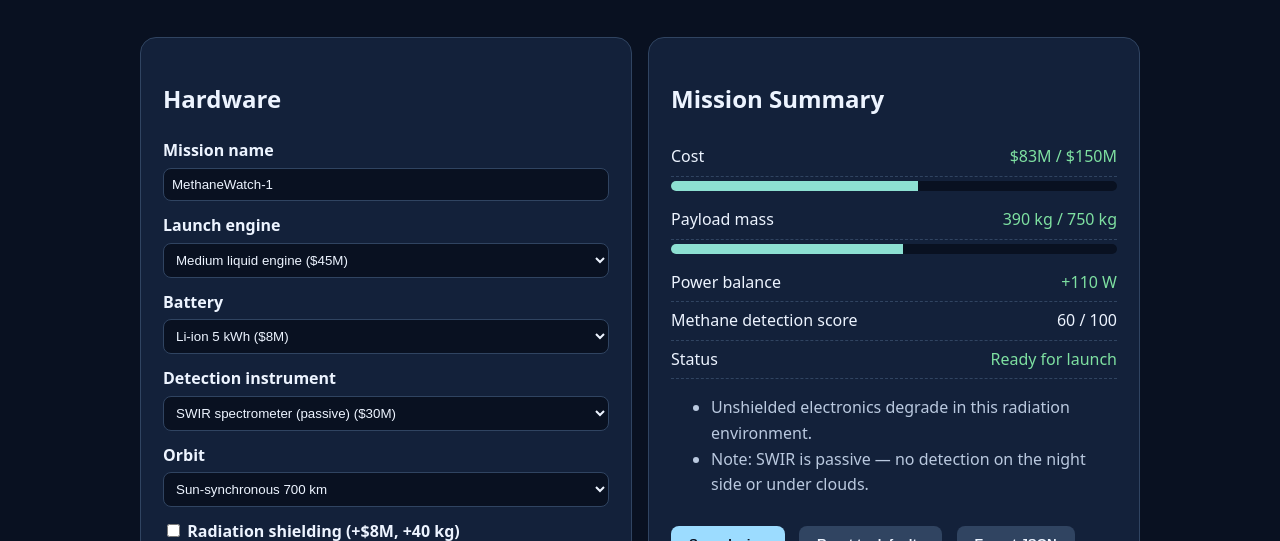
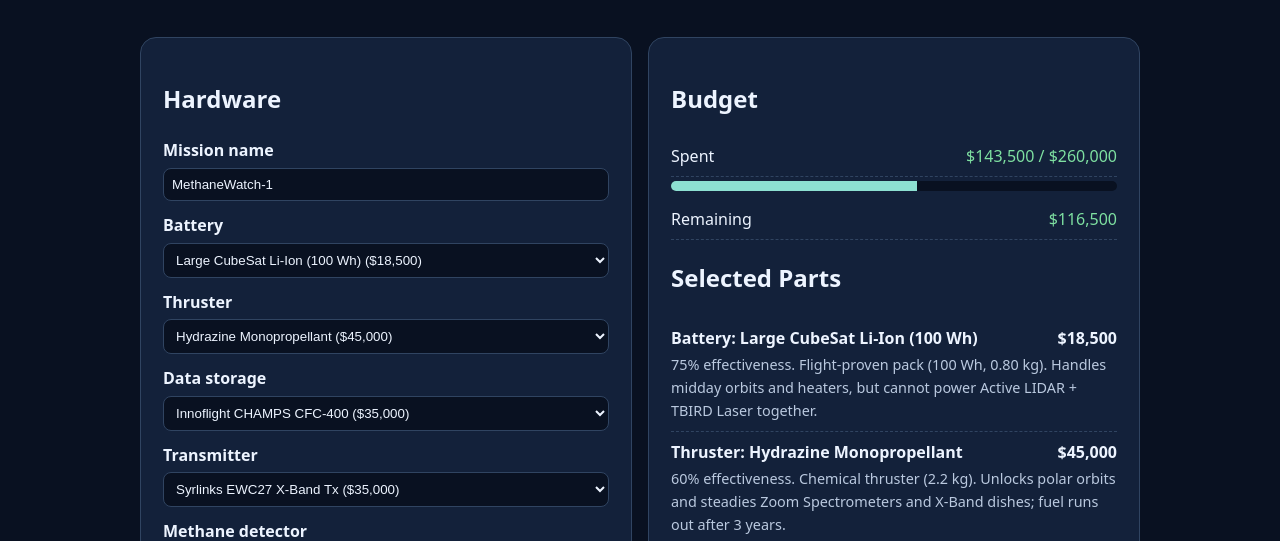
Before and after one commit to curiofrontierx/NasaApp_2026_SpaceMissionDesign, a plain HTML site: page design.html in a window 1280 px wide. Shown: the part 259-800 px from the top of the page. Drawn offline with Linux system fonts and the light colour scheme.

Commit message:
Use real parts catalog and add Simulate button

```diff
--- a/assets/design.js
+++ b/assets/design.js
@@ -1,104 +1,80 @@
 // Design Configuration: player hardware choices, validated and persisted in localStorage.
 const STORAGE_KEY = 'cfx.design.v1';
-const BUDGET = 150;   // $M
-const BUS_MASS = 150; // kg (structure / bus)
-const OPTIONS = {
-  engine: [
-    { id: 'small',  name: 'Small solid booster',  cost: 25, maxMass: 400 },
-    { id: 'medium', name: 'Medium liquid engine', cost: 45, maxMass: 900 },
-    { id: 'heavy',  name: 'Heavy-lift engine',    cost: 80, maxMass: 2000 }
-  ],
-  battery: [
-    { id: 'liion',  name: 'Li-ion 2 kWh',      cost: 4,  mass: 30, power: 120 },
-    { id: 'liion2', name: 'Li-ion 5 kWh',      cost: 8,  mass: 60, power: 260 },
-    { id: 'solid',  name: 'Solid-state 8 kWh', cost: 15, mass: 55, power: 420 }
-  ],
-  instrument: [
-    { id: 'swir',  name: 'SWIR spectrometer (passive)', cost: 30, mass: 180, power: 150, score: 60, needsSun: true },
-    { id: 'lidar', name: 'Active LIDAR',                cost: 55, mass: 320, power: 380, score: 85, needsSun: false },
-    { id: 'both',  name: 'SWIR + LIDAR suite',          cost: 80, mass: 500, power: 530, score: 95, needsSun: false }
-  ],
-  orbit: [
-    { id: 'leo400', name: 'LEO 400 km',             massFactor: 1.0, scoreBonus: 10,  radiation: 1 },
-    { id: 'sso700', name: 'Sun-synchronous 700 km', massFactor: 1.2, scoreBonus: 15,  radiation: 2 },
-    { id: 'meo',    name: 'MEO 2000 km',            massFactor: 1.6, scoreBonus: -10, radiation: 3 }
-  ]
-};
-const DEFAULTS = { missionName: 'MethaneWatch-1', engine: 'medium', battery: 'liion2', instrument: 'swir', orbit: 'sso700', shielding: false };
+// BUDGET, OPTIONS, LABELS and DEFAULTS come from assets/parts.js.
+const SIM_PAGE = 'simulation.html'; // simulation page (built by a teammate)
 
 const $ = id => document.getElementById(id);
 const find = (key, id) => OPTIONS[key].find(o => o.id === id);
+const money = n => '$' + n.toLocaleString('en-US');
 
 for (const key of Object.keys(OPTIONS)) {
   $(key).innerHTML = OPTIONS[key]
-    .map(o => `<option value="${o.id}">${o.name}${o.cost ? ` ($${o.cost}M)` : ''}</option>`).join('');
+    .map(o => `<option value="${o.id}">${o.name} (${money(o.cost)})</option>`).join('');
   $(key).addEventListener('change', update);
 }
-$('shielding').addEventListener('change', update);
 $('missionName').addEventListener('input', update);
 
 function readForm() {
-  return {
-    missionName: $('missionName').value.trim() || DEFAULTS.missionName,
-    engine: $('engine').value, battery: $('battery').value,
-    instrument: $('instrument').value, orbit: $('orbit').value,
-    shielding: $('shielding').checked
-  };
+  const cfg = { missionName: $('missionName').value.trim() || DEFAULTS.missionName };
+  for (const key of Object.keys(OPTIONS)) cfg[key] = $(key).value;
+  return cfg;
 }
 
 function applyForm(cfg) {
   const c = { ...DEFAULTS, ...cfg };
   for (const key of Object.keys(OPTIONS)) $(key).value = find(key, c[key]) ? c[key] : DEFAULTS[key];
   $('missionName').value = String(c.missionName).slice(0, 40);
-  $('shielding').checked = !!c.shielding;
   update();
 }
 
-function evaluate(cfg) {
-  const e = find('engine', cfg.engine), b = find('battery', cfg.battery);
-  const i = find('instrument', cfg.instrument), o = find('orbit', cfg.orbit);
-  const cost = e.cost + b.cost + i.cost + (cfg.shielding ? 8 : 0);
-  const mass = BUS_MASS + b.mass + i.mass + (cfg.shielding ? 40 : 0);
-  const capacity = Math.round(e.maxMass / o.massFactor);
-  const powerBalance = b.power - i.power;
-  const issues = [];
-  if (cost > BUDGET) issues.push(`Over budget by $${cost - BUDGET}M.`);
-  if (mass > capacity) issues.push(`Payload ${mass} kg exceeds launch capacity ${capacity} kg for this orbit.`);
-  if (powerBalance < 0) issues.push(`Battery cannot power instrument (deficit ${-powerBalance} W).`);
-  let score = i.score + o.scoreBonus;
-  if (o.radiation >= 2 && !cfg.shielding) {
-    score -= 15 * (o.radiation - 1);
-    issues.push('Unshielded electronics degrade in this radiation environment.');
-  }
-  if (i.needsSun) issues.push('Note: SWIR is passive — no detection on the night side or under clouds.');
-  score = Math.max(0, Math.min(100, score));
-  const valid = cost <= BUDGET && mass <= capacity && powerBalance >= 0;
-  return { cost, mass, capacity, powerBalance, score, issues, valid };
+function selectedParts(cfg) {
+  return Object.keys(OPTIONS).map(key => ({ label: LABELS[key], ...find(key, cfg[key]) }));
 }
 
 function update() {
-  const r = evaluate(readForm());
-  $('costText').textContent = `$${r.cost}M / $${BUDGET}M`;
-  $('costText').className = r.cost > BUDGET ? 'bad' : 'ok';
-  $('costBar').style.width = Math.min(100, r.cost / BUDGET * 100) + '%';
-  $('massText').textContent = `${r.mass} kg / ${r.capacity} kg`;
-  $('massText').className = r.mass > r.capacity ? 'bad' : 'ok';
-  $('massBar').style.width = Math.min(100, r.mass / r.capacity * 100) + '%';
-  $('powerText').textContent = `${r.powerBalance >= 0 ? '+' : ''}${r.powerBalance} W`;
-  $('powerText').className = r.powerBalance < 0 ? 'bad' : 'ok';
-  $('scoreText').textContent = `${r.score} / 100`;
-  $('statusText').textContent = r.valid ? 'Ready for launch' : 'Not launchable';
-  $('statusText').className = r.valid ? 'ok' : 'bad';
-  $('issues').innerHTML = '';
-  r.issues.forEach(t => { const li = document.createElement('li'); li.textContent = t; $('issues').appendChild(li); });
+  const parts = selectedParts(readForm());
+  const cost = parts.reduce((sum, p) => sum + p.cost, 0);
+  $('costText').textContent = `${money(cost)} / ${money(BUDGET)}`;
+  $('costText').className = cost > BUDGET ? 'bad' : 'ok';
+  $('costBar').style.width = Math.min(100, cost / BUDGET * 100) + '%';
+  $('remainingText').textContent = cost > BUDGET ? `−${money(cost - BUDGET)}` : money(BUDGET - cost);
+  $('remainingText').className = cost > BUDGET ? 'bad' : 'ok';
+
+  $('parts').innerHTML = '';
+  for (const p of parts) {
+    const div = document.createElement('div');
+    div.className = 'part';
+    const head = document.createElement('div');
+    head.className = 'part-head';
+    const name = document.createElement('span');
+    name.textContent = `${p.label}: ${p.name}`;
+    const price = document.createElement('span');
+    price.textContent = money(p.cost);
+    head.append(name, price);
+    const desc = document.createElement('p');
+    desc.className = 'muted';
+    desc.textContent = p.desc;
+    div.append(head, desc);
+    $('parts').appendChild(div);
+  }
 }
 
 function toast(msg) { $('toast').textContent = msg; setTimeout(() => { $('toast').textContent = ''; }, 3000); }
 
-$('saveBtn').onclick = () => {
+function saveDesign() {
   const cfg = readForm();
   localStorage.setItem(STORAGE_KEY, JSON.stringify({ ...cfg, savedAt: new Date().toISOString() }));
-  toast(`Saved "${cfg.missionName}".`);
+  return cfg;
+}
+
+$('saveBtn').onclick = () => toast(`Saved "${saveDesign().missionName}".`);
+
+// The simulation page reads the saved design from localStorage (key: STORAGE_KEY).
+$('simulateBtn').onclick = () => {
+  const cost = selectedParts(readForm()).reduce((sum, p) => sum + p.cost, 0);
+  if (cost > BUDGET) { toast(`Over budget by ${money(cost - BUDGET)}. Adjust your parts before simulating.`); return; }
+  saveDesign();
+  location.href = SIM_PAGE;
 };
 $('resetBtn').onclick = () => { localStorage.removeItem(STORAGE_KEY); applyForm(DEFAULTS); toast('Reset to defaults.'); };
 $('exportBtn').onclick = () => {
--- /dev/null
+++ b/assets/parts.js
@@ -0,0 +1,56 @@
+// Parts catalog for the Design Configuration page. Prices in US dollars.
+// Storage/transmitter prices listed as a range use the midpoint of that range.
+const BUDGET = 260000;
+
+const OPTIONS = {
+  battery: [
+    { id: 'nicd',     name: 'Vintage NiCd Pack',             cost: 4500,   desc: '30% effectiveness. Heavy 1980s battery (20 Wh, 0.70 kg). Fails immediately with high-draw sensors (LWIR, LIDAR, TBIRD Laser). Dies after 1 year in orbit.' },
+    { id: 'nih2',     name: 'Nickel-Hydrogen Tank',          cost: 9000,   desc: '45% effectiveness. Bulky legacy tech (50 Wh, 0.90 kg). Heavy mass caps orbit altitude unless paired with a stronger thruster.' },
+    { id: 'liion40',  name: 'Small CubeSat Li-Ion (40 Wh)',  cost: 11500,  desc: '60% effectiveness. Commercial 18650 pack (40 Wh, 0.35 kg). Lasts 3–5 years at 30% DoD, but browns out in eclipse with high-wattage parts.' },
+    { id: 'liion100', name: 'Large CubeSat Li-Ion (100 Wh)', cost: 18500,  desc: '75% effectiveness. Flight-proven pack (100 Wh, 0.80 kg). Handles midday orbits and heaters, but cannot power Active LIDAR + TBIRD Laser together.' },
+    { id: 'solid',    name: 'Solid-State Prototype',         cost: 35000,  desc: '85% effectiveness (high risk). Experimental 150 Wh, 0.40 kg cell. Saves launch mass, but 15% random failure risk in orbit (−1.5 stars).' },
+    { id: 'ves',      name: 'Space-Grade VES Module',        cost: 65000,  desc: '90% effectiveness. Saft VES module (1,000 Wh, 6.50 kg). Survives 12+ years, but needs at least a Hydrazine thruster.' },
+    { id: 'rtg',      name: 'Mini-RTG Nuclear Source',       cost: 450000, desc: '100% effectiveness (deep space). Constant 100 W, 45.0 kg. Exceeds the $260,000 budget by itself (trap item).' }
+  ],
+  thruster: [
+    { id: 'coldgas',     name: 'Cold Gas Thruster (Nitrogen)',     cost: 15000,  desc: '25% effectiveness. Nitrogen jets (0.8 kg). Cannot reach polar orbits; too imprecise to aim Zoom Spectrometers or directional dishes.' },
+    { id: 'resistojet',  name: 'Resistojet Thruster (Water)',      cost: 28000,  desc: '40% effectiveness. Electrothermal water thruster (1.2 kg). Steals battery power; brownout penalty with Small Li-Ion or NiCd.' },
+    { id: 'hydrazine',   name: 'Hydrazine Monopropellant',         cost: 45000,  desc: '60% effectiveness. Chemical thruster (2.2 kg). Unlocks polar orbits and steadies Zoom Spectrometers and X-Band dishes; fuel runs out after 3 years.' },
+    { id: 'ascent',      name: 'Green Monopropellant (ASCENT)',    cost: 68000,  desc: '75% effectiveness. Non-toxic ionic liquid thruster (2.0 kg). 5-year station-keeping across global orbits, no toxic handling fees.' },
+    { id: 'electrospray', name: 'Electrospray Ion Thruster',       cost: 95000,  desc: '85% effectiveness. Ionic droplet thruster (1.1 kg). Lasts 10+ years, but too gentle to slew satellites over 3.0 kg quickly.' },
+    { id: 'dualmode',    name: 'Dual-Mode Chemical-Electrospray',  cost: 125000, desc: '92% effectiveness. Hybrid sharing one ASCENT tank for rapid pointing and 10-year electric cruising (2.8 kg).' },
+    { id: 'hall',        name: 'Hall-Effect Ion Thruster (Xenon)', cost: 160000, desc: '100% effectiveness. Plasma thruster (4.5 kg). Keeps heavy Active LIDAR satellites in orbit 10+ years; needs high battery capacity.' }
+  ],
+  storage: [
+    { id: 'a3200',     name: 'GomSpace NanoMind A3200',   cost: 5000,   desc: '128 MB + 32 kB FRAM, ~10 Mbps, 0.024 kg, 0.9 W, 10–20 krad. Capacity ★, Speed ★, Radiation ★, Cost ★★★★★, Mass/Power ★★★★★.' },
+    { id: 'kryten',    name: 'AAC Clyde Space Kryten-M3', cost: 12500,  desc: '4 GB + 16 MB MRAM, SpaceWire, 0.062 kg, 0.4 W, 20 krad. Capacity ★, Speed ★★, Radiation ★★, Cost ★★★★, Mass/Power ★★★★★.' },
+    { id: 'cfc400',    name: 'Innoflight CHAMPS CFC-400', cost: 35000,  desc: '16 GB + 2 GB RAM, Gigabit Ethernet, 0.25 kg, 6.3 W, 30–50 krad. Capacity ★★, Speed ★★★, Radiation ★★★, Cost ★★★, Mass/Power ★★★★.' },
+    { id: 'rh3480',    name: 'Mercury RH3480 SSDR',       cost: 80000,  desc: '480 GB, SRIO 3.125 Gbps, 0.75 kg, up to 25 W, >100 krad. Capacity ★★★, Speed ★★★★, Radiation ★★★★★, Cost ★★, Mass/Power ★★★.' },
+    { id: 'simplistor', name: 'Frontgrade SimpliStor SSDR', cost: 120000, desc: '2.5 TB, 10 Gbps Ethernet, ~1.2 kg, <25 W, 30–50 krad. Capacity ★★★★, Speed ★★★★, Radiation ★★★, Cost ★★, Mass/Power ★★★.' },
+    { id: 'spacestor', name: 'Frontgrade SpaceStor 4TB MMU', cost: 150000, desc: '3.97 TB, PCIe 4 Gbps, ~1.2 kg, <15 W, up to 50 krad. Capacity ★★★★, Speed ★★★, Radiation ★★★★, Cost ★★, Mass/Power ★★★.' },
+    { id: 'moog',      name: 'Moog Scalable SSR (6U)',    cost: 375000, desc: '1–10 TB, up to 100 Gbps, 3.5–6 kg, 30–60 W, 100+ krad. Capacity ★★★★★, Speed ★★★★★, Radiation ★★★★★, Cost ★, Mass/Power ★. Over budget alone.' }
+  ],
+  transmitter: [
+    { id: 'uhf',     name: 'EnduroSat UHF Transceiver II',  cost: 7900,   desc: 'UHF, 19.6 kbps, 195 g, 5.5 W. Speed ★, Weather ★★★★★, Aiming ★★★★★, Cost ★★★★★, Mass/Power ★★★★★.' },
+    { id: 'sband',   name: 'EnduroSat S-Band Transceiver',  cost: 17500,  desc: 'S-Band, 125 kbps, 246 g, 11 W. Speed ★, Weather ★★★★★, Aiming ★★★★, Cost ★★★★, Mass/Power ★★★★.' },
+    { id: 'srs4',    name: 'Satlab / NanoAvionics SRS-4',   cost: 25000,  desc: 'S-Band, 10 Mbps, 253 g, 12–15 W. Speed ★★, Weather ★★★★★, Aiming ★★★★, Cost ★★★★, Mass/Power ★★★★.' },
+    { id: 'ewc27',   name: 'Syrlinks EWC27 X-Band Tx',      cost: 35000,  desc: 'X-Band, 100–140 Mbps, 225 g, 10 W. Speed ★★★, Weather ★★★★, Aiming ★★★, Cost ★★★, Mass/Power ★★★★.' },
+    { id: 'xband',   name: 'EnduroSat X-Band Transmitter',  cost: 34300,  desc: 'X-Band, 150 Mbps, 396 g, 18 W. Speed ★★★, Weather ★★★★, Aiming ★★★, Cost ★★★, Mass/Power ★★★.' },
+    { id: 'xlink',   name: 'IQ Spacecom XLink-S SDR',       cost: 42500,  desc: 'S-Band, 200 Mbps, 200 g, <15 W. Speed ★★★, Weather ★★★★★, Aiming ★★★★, Cost ★★★, Mass/Power ★★★★.' },
+    { id: 'ewc34',   name: 'Syrlinks EWC34 High-Speed Tx',  cost: 77500,  desc: 'X-Band, 600 Mbps, ~500 g, 20–25 W. Speed ★★★★, Weather ★★★★, Aiming ★★★, Cost ★★, Mass/Power ★★★.' },
+    { id: 'cubelct', name: 'TESAT CubeLCT 100M (Laser)',    cost: 125000, desc: 'Optical 1550 nm, 100 Mbps, ~380 g, 8–10 W. Speed ★★★, Weather ★, Aiming ★, Cost ★★, Mass/Power ★★★★.' },
+    { id: 'xsdr',    name: 'EnduroSat X-Band SDR',          cost: 180000, desc: 'X-Band, 1+ Gbps, ~800 g, 25–35 W. Speed ★★★★, Weather ★★★★, Aiming ★★★, Cost ★, Mass/Power ★★.' },
+    { id: 'scot80',  name: 'TESAT SCOT80 Laser Terminal',   cost: 575000, desc: 'Optical, 10–100 Gbps, 11.9 kg, 60–80 W. Speed ★★★★★, Weather ★, Aiming ★, Cost ★, Mass/Power ★. Over budget alone.' }
+  ],
+  detector: [
+    { id: 'nir',   name: 'Basic NIR Context Camera',       cost: 3500,  desc: '25% effectiveness. Daytime reference photos to tell a factory from a farm. Cannot see methane; blocked by clouds and night.' },
+    { id: 'swir',  name: 'Wide-Swath SWIR Scanner',        cost: 10000, desc: '60% effectiveness. Scans continental strips for major methane hotspots. Clear, sunny daytime only.' },
+    { id: 'mwir',  name: 'MWIR Flare & Fire Tracker',      cost: 14500, desc: '65% effectiveness. Spots unlit flares, wildfires and hot plumes day or night. Cuts thin smoke; blocked by thick storm clouds.' },
+    { id: 'lwir',  name: 'LWIR Thermal Gas Imager',        cost: 19000, desc: '75% effectiveness. Tracks methane plumes by heat, day and night. Less accurate over frozen tundra or oceans.' },
+    { id: 'zoom',  name: 'Point-Source Zoom Spectrometer', cost: 26000, desc: '90% effectiveness. High-resolution SWIR interferometer that pinpoints leaking facilities. Needs precise steering and clear skies.' },
+    { id: 'lidar', name: 'Active TDLAS Methane LIDAR',     cost: 38000, desc: '100% effectiveness. Own infrared laser detects methane 24/7 over land or ocean, no false alarms. Very heavy, drains lots of power.' }
+  ]
+};
+
+const LABELS = { battery: 'Battery', thruster: 'Thruster', storage: 'Data storage', transmitter: 'Transmitter', detector: 'Detector' };
+const DEFAULTS = { missionName: 'MethaneWatch-1', battery: 'liion100', thruster: 'hydrazine', storage: 'cfc400', transmitter: 'ewc27', detector: 'swir' };
--- a/assets/styles.css
+++ b/assets/styles.css
@@ -17,6 +17,9 @@ button.secondary { background: #304461; color: #edf4ff; }
 .ok { color: #7ee0a1; } .bad { color: #ff8a8a; } .warn { color: #ffd27a; }
 .bar { height: 10px; background: #091121; border-radius: 6px; overflow: hidden; margin: 4px 0 10px; }
 .bar > div { height: 100%; background: #8de0d2; transition: width .2s; }
+.part { padding: 8px 0; border-bottom: 1px dashed #304461; }
+.part-head { display: flex; justify-content: space-between; font-weight: 600; }
+.part p { margin: 2px 0 0; font-size: .9rem; }
 .toast { min-height: 1.4em; color: #8de0d2; }
 .map { width: 100%; border-radius: 10px; border: 1px solid #304461; background: #000; min-height: 200px; display: block; }
 footer { margin-top: 40px; color: #92a4bd; font-size: .85rem; }
--- a/design.html
+++ b/design.html
@@ -22,29 +22,29 @@
         <h2>Hardware</h2>
         <label for="missionName">Mission name</label>
         <input id="missionName" maxlength="40">
-        <label for="engine">Launch engine</label>
-        <select id="engine"></select>
         <label for="battery">Battery</label>
         <select id="battery"></select>
-        <label for="instrument">Detection instrument</label>
-        <select id="instrument"></select>
-        <label for="orbit">Orbit</label>
-        <select id="orbit"></select>
-        <label><input type="checkbox" id="shielding"> Radiation shielding (+$8M, +40 kg)</label>
+        <label for="thruster">Thruster</label>
+        <select id="thruster"></select>
+        <label for="storage">Data storage</label>
+        <select id="storage"></select>
+        <label for="transmitter">Transmitter</label>
+        <select id="transmitter"></select>
+        <label for="detector">Methane detector</label>
+        <select id="detector"></select>
       </section>
 
       <section class="panel">
-        <h2>Mission Summary</h2>
-        <div class="stat"><span>Cost</span><span id="costText"></span></div>
+        <h2>Budget</h2>
+        <div class="stat"><span>Spent</span><span id="costText"></span></div>
         <div class="bar"><div id="costBar"></div></div>
-        <div class="stat"><span>Payload mass</span><span id="massText"></span></div>
-        <div class="bar"><div id="massBar"></div></div>
-        <div class="stat"><span>Power balance</span><span id="powerText"></span></div>
-        <div class="stat"><span>Methane detection score</span><span id="scoreText"></span></div>
-        <div class="stat"><span>Status</span><span id="statusText"></span></div>
-        <ul id="issues" class="muted"></ul>
+        <div class="stat"><span>Remaining</span><span id="remainingText"></span></div>
 
-        <button id="saveBtn">Save design</button>
+        <h2>Selected Parts</h2>
+        <div id="parts"></div>
+
+        <button id="simulateBtn">🚀 Simulate</button>
+        <button id="saveBtn" class="secondary">Save design</button>
         <button id="resetBtn" class="secondary">Reset to defaults</button>
         <button id="exportBtn" class="secondary">Export JSON</button>
         <label for="importFile">Import JSON</label>
@@ -55,6 +55,7 @@
 
     <footer>An independent team project. This is not an official NASA website.</footer>
   </main>
+  <script src="assets/parts.js"></script>
   <script src="assets/design.js"></script>
 </body>
 </html>
```
Also changed, not shown: assets/nasa-data.js (+12 -7 lines).
